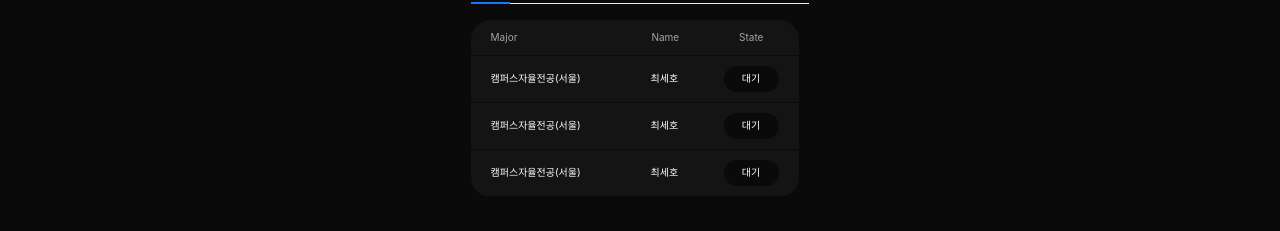
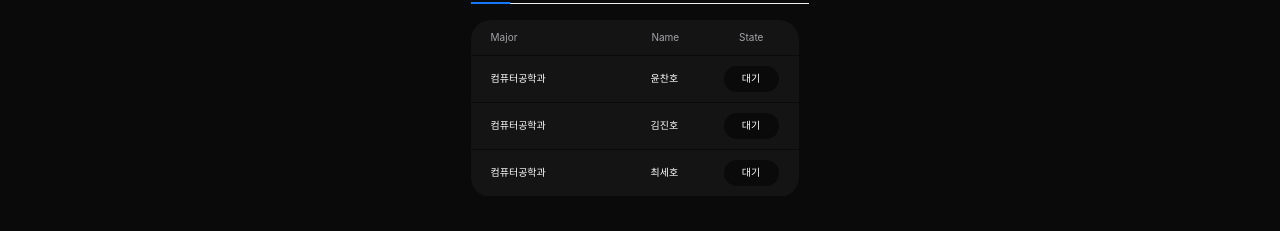
Before and after one commit to HICC-REBOOT/HICC-REBOOT-Frontend, a React (Create React App) app in the folder frontend/: page /admin in a window 1280 px wide. Shown: the part 120-351 px from the top of the page. Built offline with nearby package versions, Linux system fonts and the light colour scheme; a web font is replaced by a local one.

Commit message:
feat: MemberItem props 적용

```diff
--- a/frontend/src/components/admin/Approval.tsx
+++ b/frontend/src/components/admin/Approval.tsx
@@ -6,26 +6,41 @@ import * as A from './style/Approval.style';
 import MemberDetail from './MemberDetail';
 import ApprovalMemberItem from './ApprovalMemberItem';
 
-const items: CollapseProps['items'] = [
-  {
-    key: '1',
-    label: <ApprovalMemberItem />,
-    children: <MemberDetail />,
-    showArrow: false,
-  },
-  {
-    key: '2',
-    label: <ApprovalMemberItem />,
-    children: <MemberDetail />,
-    showArrow: false,
-  },
-  {
-    key: '3',
-    label: <ApprovalMemberItem />,
-    children: <MemberDetail />,
-    showArrow: false,
-  },
-];
+const UserData = {
+  content: [
+    {
+      grade: 'PRESIDENT',
+      name: '윤찬호',
+      id: 'C011001',
+      major: '컴퓨터공학과',
+      phone_number: '010-1111-1111',
+      acceptDate: '2024-01-08 16:49',
+    },
+    {
+      grade: 'GRADUATE',
+      name: '김진호',
+      id: 'B731000',
+      major: '컴퓨터공학과',
+      phone_number: '010-1111-1111',
+      acceptDate: '2024-01-08 16:49',
+    },
+    {
+      grade: 'GRADUATE',
+      name: '최세호',
+      id: 'B811197',
+      major: '컴퓨터공학과',
+      phone_number: '010-1111-1111',
+      acceptDate: '2024-01-08 16:49',
+    },
+  ],
+};
+
+const items: CollapseProps['items'] = UserData.content.map((user, index) => ({
+  key: String(index + 1),
+  label: <ApprovalMemberItem userData={user} />,
+  children: <MemberDetail />,
+  showArrow: false,
+}));
 
 export default function Approval() {
   const onChange = (key: string | string[]) => {
--- a/frontend/src/components/admin/ApprovalMemberItem.tsx
+++ b/frontend/src/components/admin/ApprovalMemberItem.tsx
@@ -1,11 +1,20 @@
 import React from 'react';
 import * as A from './style/Approval.style';
 
-export default function ApprovalMemberItem() {
+interface UserData {
+  major: string;
+  name: string;
+}
+
+interface MemberItemProps {
+  userData: UserData;
+}
+
+export default function ApprovalMemberItem({ userData }: MemberItemProps) {
   return (
     <A.MemberBox>
-      <A.Major>캠퍼스자율전공(서울)</A.Major>
-      <A.Name>최세호</A.Name>
+      <A.Major>{userData.major}</A.Major>
+      <A.Name>{userData.name}</A.Name>
       <A.State>
         <A.StateText>대기</A.StateText>
       </A.State>
--- a/frontend/src/components/admin/ChangeGrade.tsx
+++ b/frontend/src/components/admin/ChangeGrade.tsx
@@ -7,26 +7,41 @@ import * as I from './style/MemberInfo.style';
 import MemberDetail from './MemberDetail';
 import MemberItem from './MemberItem';
 
-const items: CollapseProps['items'] = [
-  {
-    key: '1',
-    label: <MemberItem major="컴퓨터공학과" name="최세호" />,
-    children: <MemberDetail />,
-    showArrow: false,
-  },
-  {
-    key: '2',
-    label: <MemberItem major="컴퓨터공학과" name="최세호" />,
-    children: <MemberDetail />,
-    showArrow: false,
-  },
-  {
-    key: '3',
-    label: <MemberItem major="컴퓨터공학과" name="최세호" />,
-    children: <MemberDetail />,
-    showArrow: false,
-  },
-];
+const UserData = {
+  content: [
+    {
+      grade: 'PRESIDENT',
+      name: '윤찬호',
+      id: 'C011001',
+      major: '컴퓨터공학과',
+      phone_number: '010-1111-1111',
+      acceptDate: '2024-01-08 16:49',
+    },
+    {
+      grade: 'GRADUATE',
+      name: '김진호',
+      id: 'B731000',
+      major: '컴퓨터공학과',
+      phone_number: '010-1111-1111',
+      acceptDate: '2024-01-08 16:49',
+    },
+    {
+      grade: 'GRADUATE',
+      name: '최세호',
+      id: 'B811197',
+      major: '컴퓨터공학과',
+      phone_number: '010-1111-1111',
+      acceptDate: '2024-01-08 16:49',
+    },
+  ],
+};
+
+const items: CollapseProps['items'] = UserData.content.map((user, index) => ({
+  key: String(index + 1),
+  label: <MemberItem userData={user} />,
+  children: <MemberDetail />,
+  showArrow: false,
+}));
 
 export default function ChangeGrade() {
   const onChange = (key: string | string[]) => {
--- a/frontend/src/components/admin/MemberInfo.tsx
+++ b/frontend/src/components/admin/MemberInfo.tsx
@@ -27,29 +27,23 @@ const UserData = {
       phone_number: '010-1111-1111',
       acceptDate: '2024-01-08 16:49',
     },
+    {
+      grade: 'GRADUATE',
+      name: '최세호',
+      id: 'B811197',
+      major: '컴퓨터공학과',
+      phone_number: '010-1111-1111',
+      acceptDate: '2024-01-08 16:49',
+    },
   ],
 };
 
-const items: CollapseProps['items'] = [
-  {
-    key: '1',
-    label: <MemberItem major="컴퓨터공학과" name="최세호" />,
-    children: <MemberDetail />,
-    showArrow: false,
-  },
-  {
-    key: '2',
-    label: <MemberItem major="컴퓨터공학과" name="최세호" />,
-    children: <MemberDetail />,
-    showArrow: false,
-  },
-  {
-    key: '3',
-    label: <MemberItem major="컴퓨터공학과" name="최세호" />,
-    children: <MemberDetail />,
-    showArrow: false,
-  },
-];
+const items: CollapseProps['items'] = UserData.content.map((user, index) => ({
+  key: String(index + 1),
+  label: <MemberItem userData={user} />,
+  children: <MemberDetail />,
+  showArrow: false,
+}));
 
 export default function MemberInfo() {
   const [userInput, setUserInput] = useState();
--- a/frontend/src/components/admin/MemberItem.tsx
+++ b/frontend/src/components/admin/MemberItem.tsx
@@ -2,16 +2,20 @@ import React from 'react';
 import * as A from './style/Approval.style';
 import * as I from './style/MemberInfo.style';
 
-interface MemberItemProps {
+interface UserData {
   major: string;
   name: string;
 }
 
-export default function MemberItem({ major, name }: MemberItemProps) {
+interface MemberItemProps {
+  userData: UserData;
+}
+
+export default function MemberItem({ userData }: MemberItemProps) {
   return (
     <A.MemberBox>
-      <I.MemberInfoMajor>{major}</I.MemberInfoMajor>
-      <I.MemberInfoName>{name}</I.MemberInfoName>
+      <I.MemberInfoMajor>{userData.major}</I.MemberInfoMajor>
+      <I.MemberInfoName>{userData.name}</I.MemberInfoName>
       <I.Blank />
     </A.MemberBox>
   );
```
Also changed, not shown: 1 other file (tests, documents, lock files or other folders).
